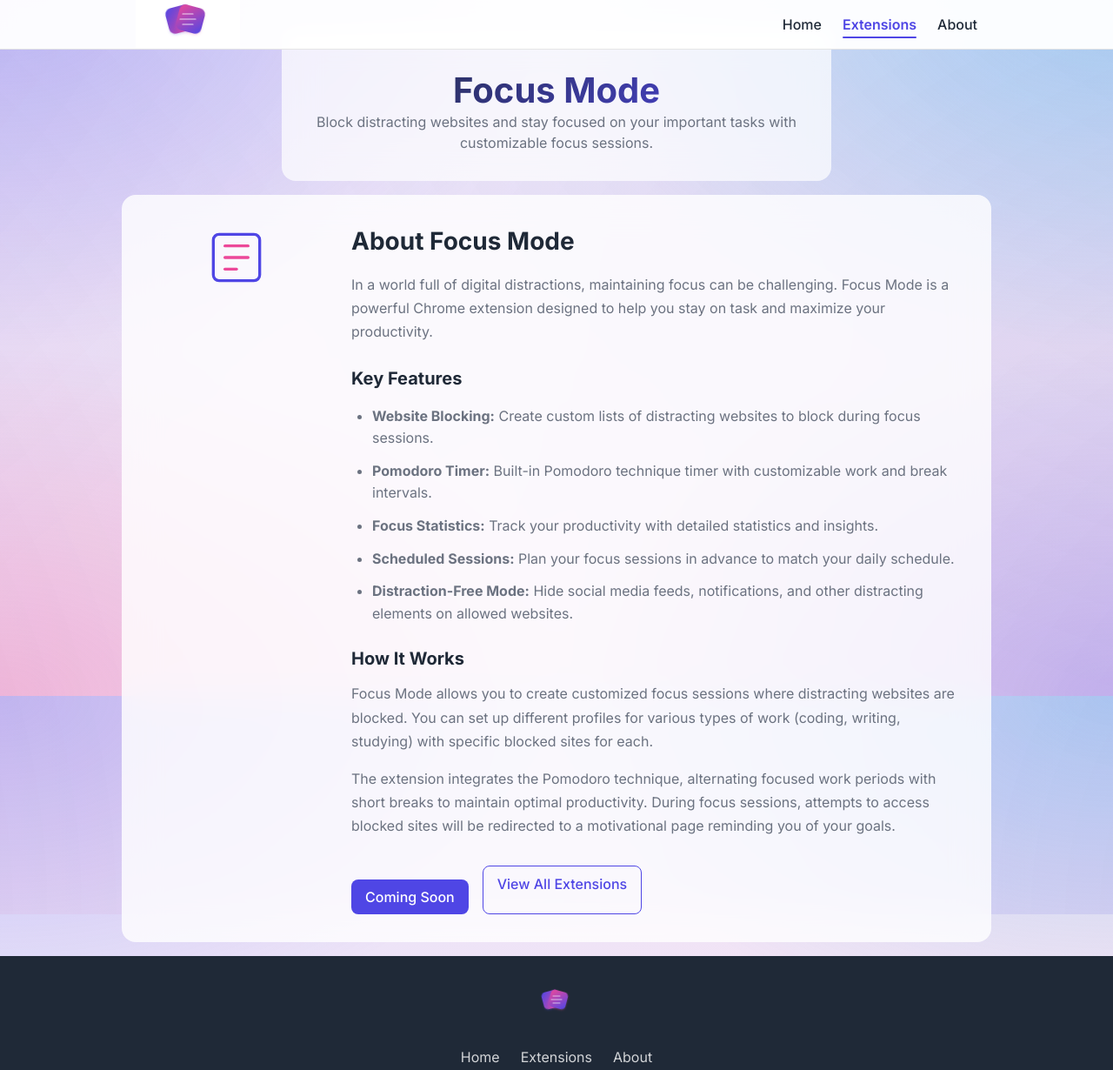
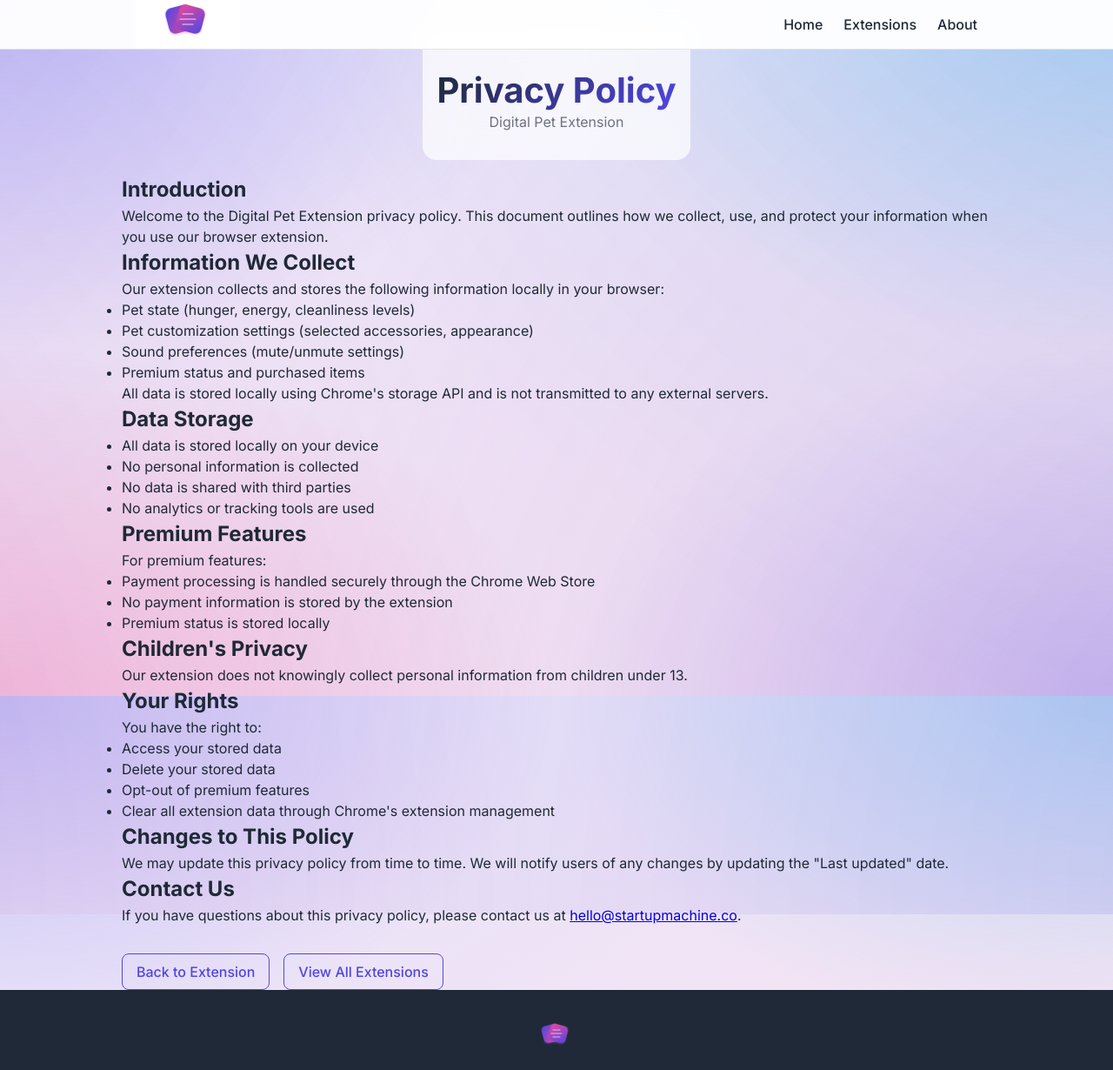
Before and after one commit to ajaypalnitj/startupmachine, a plain HTML site: page extensions/digital-pet/privacy.html in a window 1280 px wide. Shown: the top 1230 px of the page at 87% size. Drawn offline with Linux system fonts and the light colour scheme.

Commit message:
aded pet extension pages

```diff
--- a/extensions/focus-mode/index.html
+++ b/extensions/digital-pet/privacy.html
@@ -12,14 +12,14 @@
     </script>
     <meta charset="UTF-8">
     <meta name="viewport" content="width=device-width, initial-scale=1.0">
-    <title>Focus Mode | StartupMachine</title>
-    <meta name="description" content="Boost productivity with Focus Mode Chrome extension. Block distracting websites, use Pomodoro timers, and track your focus sessions for improved work efficiency.">
-    <meta name="keywords" content="focus mode, productivity extension, website blocker, pomodoro timer, distraction blocker, chrome extension">
+    <title>Privacy Policy - Digital Pet | StartupMachine</title>
+    <meta name="description" content="Privacy policy for Digital Pet Chrome extension. Learn about how we protect your data and ensure your privacy while using our virtual pet companion.">
+    <meta name="keywords" content="digital pet privacy, chrome extension privacy, browser pet privacy policy">
     <meta name="author" content="StartupMachine">
-    <meta property="og:title" content="Focus Mode | StartupMachine">
-    <meta property="og:description" content="Boost productivity with Focus Mode Chrome extension. Block distracting websites, use Pomodoro timers, and track your focus sessions for improved work efficiency.">
+    <meta property="og:title" content="Privacy Policy - Digital Pet | StartupMachine">
+    <meta property="og:description" content="Privacy policy for Digital Pet Chrome extension. Learn about how we protect your data and ensure your privacy while using our virtual pet companion.">
     <meta property="og:type" content="website">
-    <meta property="og:url" content="https://startupmachine.co/extensions/focus-mode/">
+    <meta property="og:url" content="https://startupmachine.co/extensions/digital-pet/privacy.html">
     <meta name="twitter:card" content="summary_large_image">
     <link rel="stylesheet" href="../../styles.css">
     <link rel="preconnect" href="https://fonts.googleapis.com">
@@ -71,7 +71,7 @@
             </div>
             <div class="nav-links">
                 <a href="../../index.html">Home</a>
-                <a href="../../extensions.html" class="active">Extensions</a>
+                <a href="../../extensions.html">Extensions</a>
                 <a href="../../about.html">About</a>
             </div>
         </nav>
@@ -79,44 +79,77 @@
 
     <main>
         <section class="hero">
-            <h1>Focus Mode</h1>
-            <p>Block distracting websites and stay focused on your important tasks with customizable focus sessions.</p>
+            <h1>Privacy Policy</h1>
+            <p>Digital Pet Extension</p>
         </section>
 
-        <section class="extensions">
-            <div class="extension-detail">
-                <div class="extension-icon">
-                    <svg width="80" height="80" viewBox="0 0 48 48" fill="none" xmlns="http://www.w3.org/2000/svg">
-                        <rect x="8" y="8" width="32" height="32" rx="4" stroke="#4F46E5" stroke-width="2"/>
-                        <path d="M16 16L32 16" stroke="#EC4899" stroke-width="2" stroke-linecap="round"/>
-                        <path d="M16 24L32 24" stroke="#EC4899" stroke-width="2" stroke-linecap="round"/>
-                        <path d="M16 32L24 32" stroke="#EC4899" stroke-width="2" stroke-linecap="round"/>
-                    </svg>
-                </div>
+        <section class="privacy-content">
+            <div class="content-section">
+                <h2>Introduction</h2>
+                <p>Welcome to the Digital Pet Extension privacy policy. This document outlines how we collect, use, and protect your information when you use our browser extension.</p>
+            </div>
 
-                <div class="extension-description">
-                    <h2>About Focus Mode</h2>
-                    <p>In a world full of digital distractions, maintaining focus can be challenging. Focus Mode is a powerful Chrome extension designed to help you stay on task and maximize your productivity.</p>
+            <div class="content-section">
+                <h2>Information We Collect</h2>
+                <p>Our extension collects and stores the following information locally in your browser:</p>
+                <ul>
+                    <li>Pet state (hunger, energy, cleanliness levels)</li>
+                    <li>Pet customization settings (selected accessories, appearance)</li>
+                    <li>Sound preferences (mute/unmute settings)</li>
+                    <li>Premium status and purchased items</li>
+                </ul>
+                <p>All data is stored locally using Chrome's storage API and is not transmitted to any external servers.</p>
+            </div>
 
-                    <h3>Key Features</h3>
-                    <ul>
-                        <li><strong>Website Blocking:</strong> Create custom lists of distracting websites to block during focus sessions.</li>
-                        <li><strong>Pomodoro Timer:</strong> Built-in Pomodoro technique timer with customizable work and break intervals.</li>
-                        <li><strong>Focus Statistics:</strong> Track your productivity with detailed statistics and insights.</li>
-                        <li><strong>Scheduled Sessions:</strong> Plan your focus sessions in advance to match your daily schedule.</li>
-                        <li><strong>Distraction-Free Mode:</strong> Hide social media feeds, notifications, and other distracting elements on allowed websites.</li>
-                    </ul>
+            <div class="content-section">
+                <h2>Data Storage</h2>
+                <ul>
+                    <li>All data is stored locally on your device</li>
+                    <li>No personal information is collected</li>
+                    <li>No data is shared with third parties</li>
+                    <li>No analytics or tracking tools are used</li>
+                </ul>
+            </div>
 
-                    <h3>How It Works</h3>
-                    <p>Focus Mode allows you to create customized focus sessions where distracting websites are blocked. You can set up different profiles for various types of work (coding, writing, studying) with specific blocked sites for each.</p>
+            <div class="content-section">
+                <h2>Premium Features</h2>
+                <p>For premium features:</p>
+                <ul>
+                    <li>Payment processing is handled securely through the Chrome Web Store</li>
+                    <li>No payment information is stored by the extension</li>
+                    <li>Premium status is stored locally</li>
+                </ul>
+            </div>
 
-                    <p>The extension integrates the Pomodoro technique, alternating focused work periods with short breaks to maintain optimal productivity. During focus sessions, attempts to access blocked sites will be redirected to a motivational page reminding you of your goals.</p>
+            <div class="content-section">
+                <h2>Children's Privacy</h2>
+                <p>Our extension does not knowingly collect personal information from children under 13.</p>
+            </div>
 
-                    <div class="cta-buttons">
-                        <a href="#" class="extension-link" target="_blank">Coming Soon</a>
-                        <a href="../../extensions.html" class="secondary-link">View All Extensions</a>
-                    </div>
-                </div>
+            <div class="content-section">
+                <h2>Your Rights</h2>
+                <p>You have the right to:</p>
+                <ul>
+                    <li>Access your stored data</li>
+                    <li>Delete your stored data</li>
+                    <li>Opt-out of premium features</li>
+                    <li>Clear all extension data through Chrome's extension management</li>
+                </ul>
+            </div>
+
+            <div class="content-section">
+                <h2>Changes to This Policy</h2>
+                <p>We may update this privacy policy from time to time. We will notify users of any changes by updating the "Last updated" date.</p>
+            </div>
+
+            <div class="content-section">
+                <h2>Contact Us</h2>
+                <p>If you have questions about this privacy policy, please contact us at <a href="mailto:hello@startupmachine.co">hello@startupmachine.co</a>.</p>
+            </div>
+
+            <div class="cta-buttons">
+                <a href="index.html" class="secondary-link">Back to Extension</a>
+                <a href="../../extensions.html" class="secondary-link">View All Extensions</a>
             </div>
         </section>
     </main>
```
Also changed, not shown: extensions.html (+11 -10 lines), extensions/digital-pet/index.html (added, +171 -0 lines).
